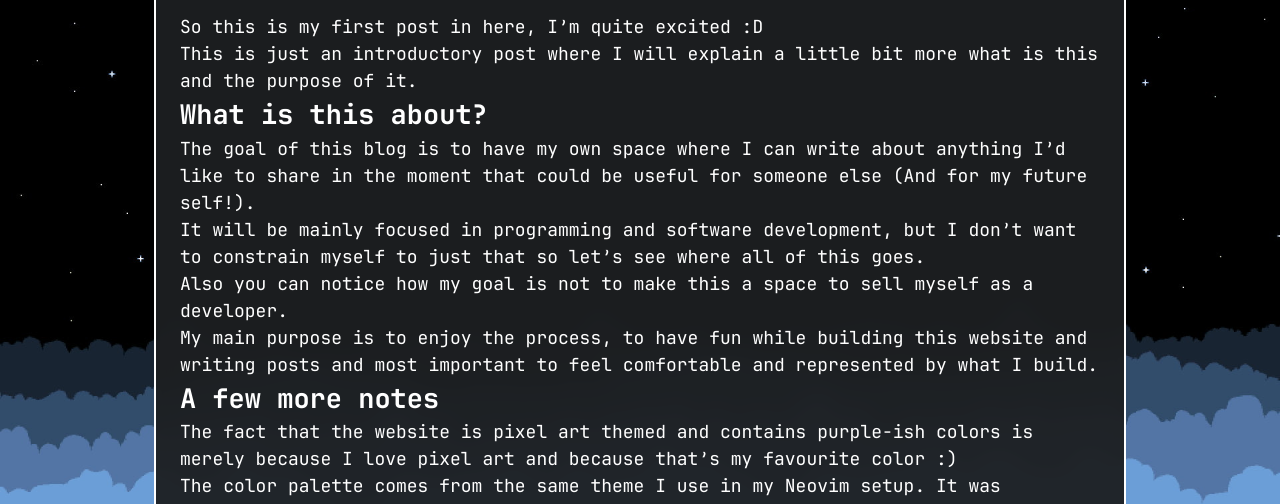
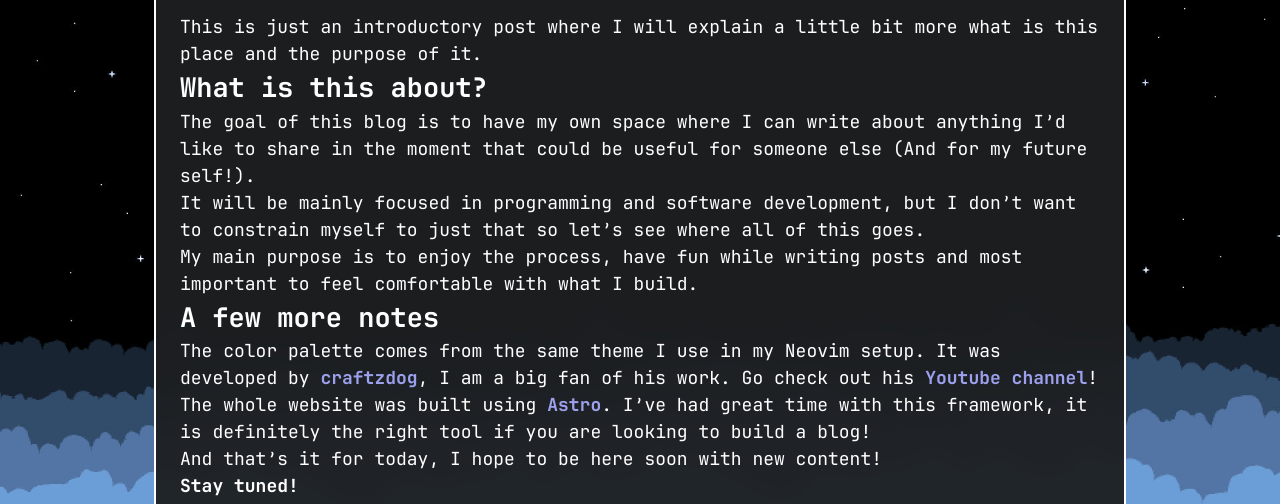
Before and after one commit to JasterV/jaster.xyz, an Astro site: page /blog/helloworld in a window 1280 px wide. Shown: the part 244-748 px from the top of the page. Built offline with nearby package versions, Linux system fonts and the light colour scheme; Astro itself is replaced by a stand-in of ours.

Commit message:
Update my first post

```diff
--- a/codebook.toml
+++ b/codebook.toml
@@ -1 +1,4 @@
-words = ["astro"]
+words = [
+    "astro",
+    "neovim",
+]
--- a/src/content/blog/HelloWorld.md
+++ b/src/content/blog/HelloWorld.md
@@ -4,10 +4,8 @@ pubDate: 2024-01-20
 image: "./assets/me.png"
 ---
 
-So this is my first post in here, I'm quite excited :D
-
 This is just an introductory post where I will explain a little bit more
-what is this and the purpose of it.
+what is this place and the purpose of it.
 
 ## What is this about?
 
@@ -19,28 +17,19 @@ It will be mainly focused in programming and software development,
 but I don't want to constrain myself to just that
 so let's see where all of this goes.
 
-Also you can notice how my goal is not to make this a space to sell myself as a developer.
-
-My main purpose is to enjoy the process, to have fun while
-building this website and writing posts and most important to feel
-comfortable and represented by what I build.
+My main purpose is to enjoy the process, have fun while
+writing posts and most important to feel comfortable with what I build.
 
 ## A few more notes
-
-The fact that the website is pixel art themed and contains purple-ish colors
-is merely because I love pixel art and because that's my favourite color :)
 
 The color palette comes from the same theme I use in my Neovim setup.
 It was developed by [craftzdog](https://www.craftz.dog/),
 I am a big fan of his work. Go check out his [Youtube channel](https://www.youtube.com/devaslife)!
 
 The whole website was built using [Astro](https://astro.build/).
-I've had a blast of a time with this framework,
+I've had great time with this framework,
 it is definitely the right tool if you are looking to build a blog!
 
-And that's it for today folks, I hope to be here soon with new content!
-
-One thing I can already tell is that there will
-be a lot of content related to Rust programming 🦀.
+And that's it for today, I hope to be here soon with new content!
 
 **Stay tuned!**
```
